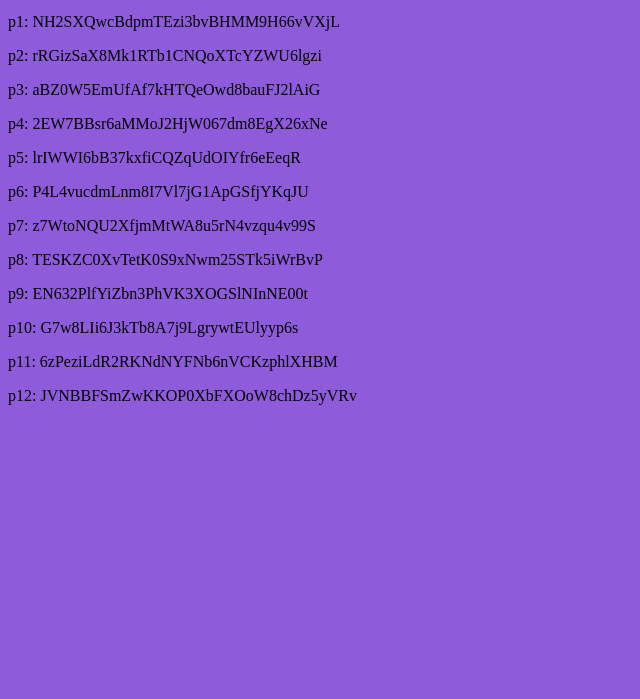
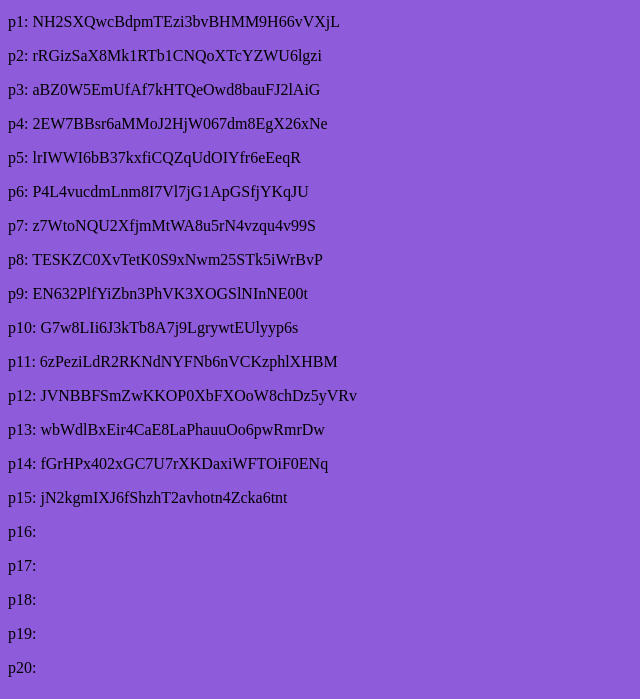
Before and after one commit to andresquez/andresquez.github.bio, a plain HTML site: page index.html in a window 1280 px wide. Shown: the part 101-800 px from the top of the page, without its empty margins (0-640 px from the left). Drawn offline with Linux system fonts and the light colour scheme.

Commit message:
Update index.html

```diff
--- a/index.html
+++ b/index.html
@@ -33,6 +33,23 @@
 
 <p> p12: JVNBBFSmZwKKOP0XbFXOoW8chDz5yVRv <p>
 
+<p> p13: wbWdlBxEir4CaE8LaPhauuOo6pwRmrDw <p>
+
+<p> p14: fGrHPx402xGC7U7rXKDaxiWFTOiF0ENq <p>
+
+<p> p15: jN2kgmIXJ6fShzhT2avhotn4Zcka6tnt <p>
+
+<p> p16: <p>
+
+<p> p17: <p>
+
+<p> p18: <p>
+
+<p> p19: <p>
+
+<p> p20: <p>
+
+
 </p>
 
 </body>
```
